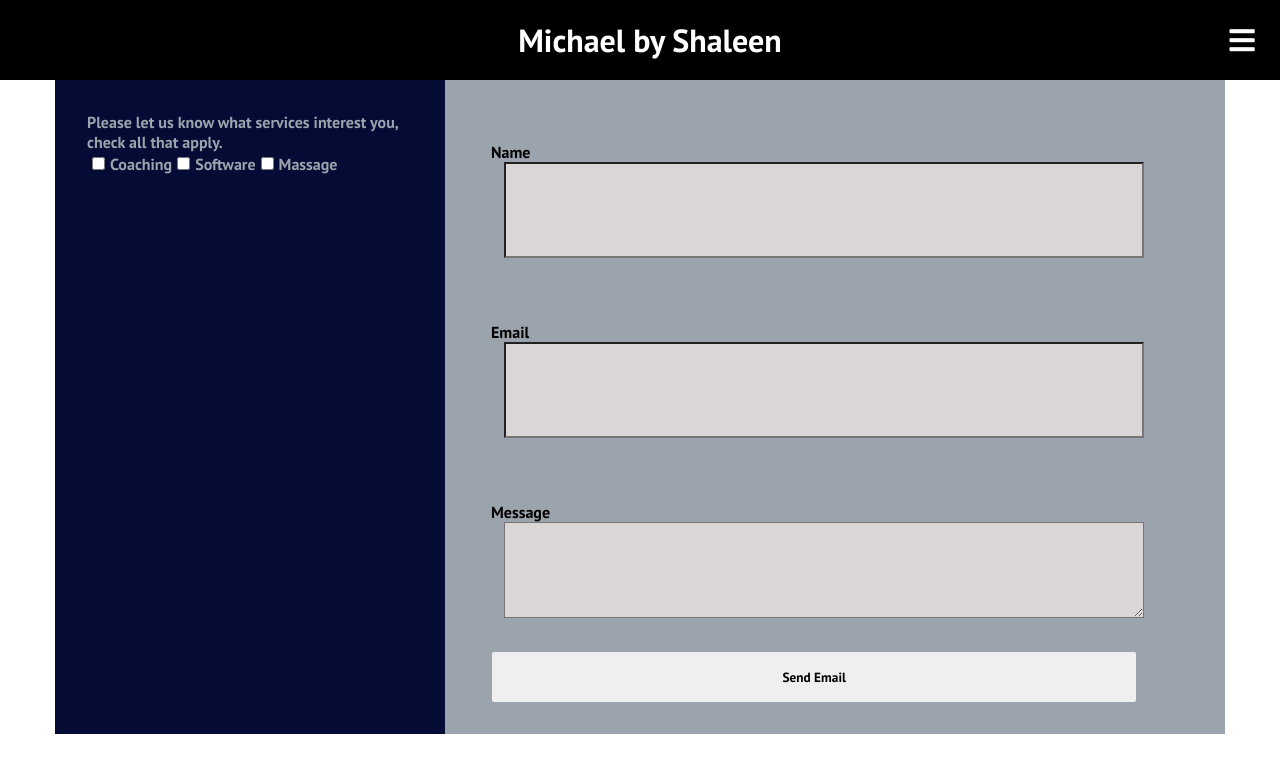
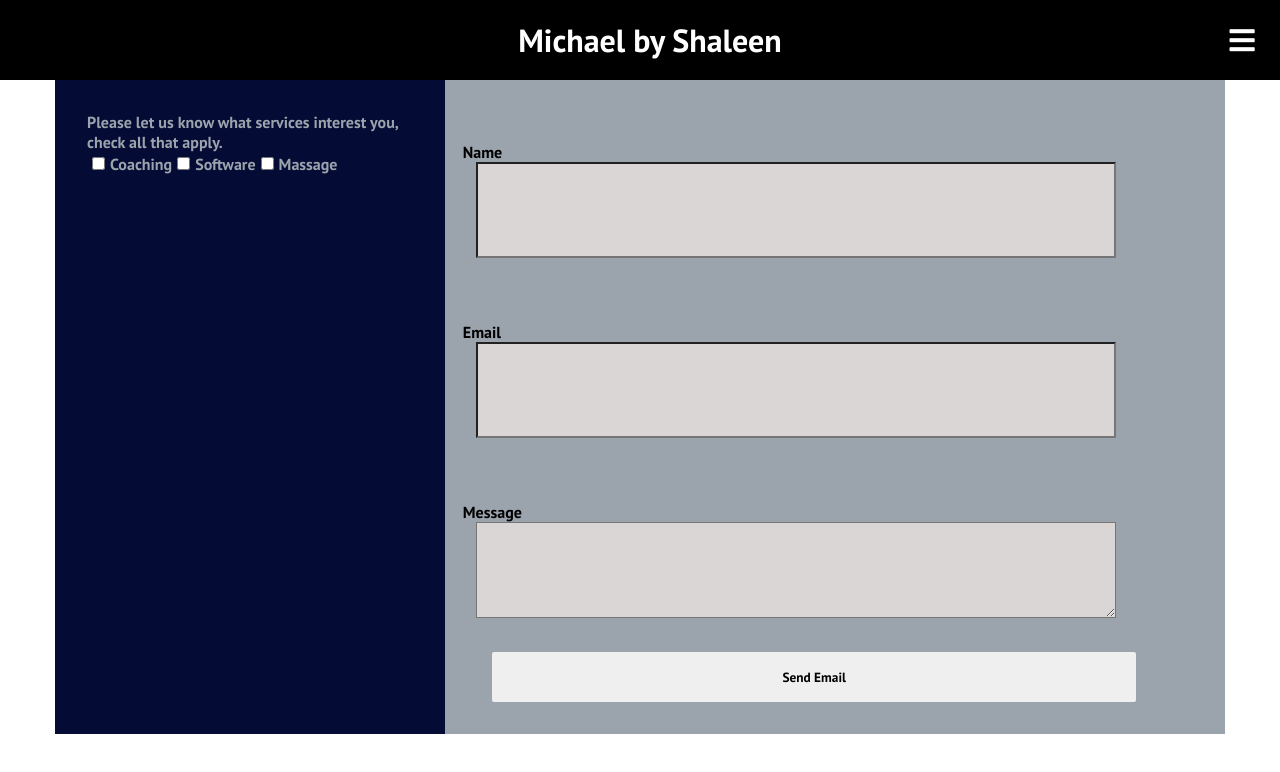
Before and after one commit to michaelshaleen/Personal-Site, a React (Create React App) app: page /hire in a window 1280 px wide. Shown: the top 772 px of the page. Built offline with nearby package versions, Linux system fonts and the light colour scheme.

Commit message:
textbox spacing

```diff
--- a/src/Components/Hire/Hire.css
+++ b/src/Components/Hire/Hire.css
@@ -208,7 +208,7 @@
 
 .container .wrapper .contact p label {
   display: block;
-  margin-left: 5vw;
+  margin-left: 5%;
   margin-top: 10vh;
   padding-bottom: 0;
 }
--- a/src/Components/Hire/Hire.scss
+++ b/src/Components/Hire/Hire.scss
@@ -24,7 +24,7 @@
         margin: 0;
         label {
           display: block;
-          margin-left: 5vw;
+          margin-left: 5%;
           margin-top: 10vh;
           padding-bottom: 0;
           .form-input {
```
Also changed, not shown: 1 other file (tests, documents, lock files or other folders).
